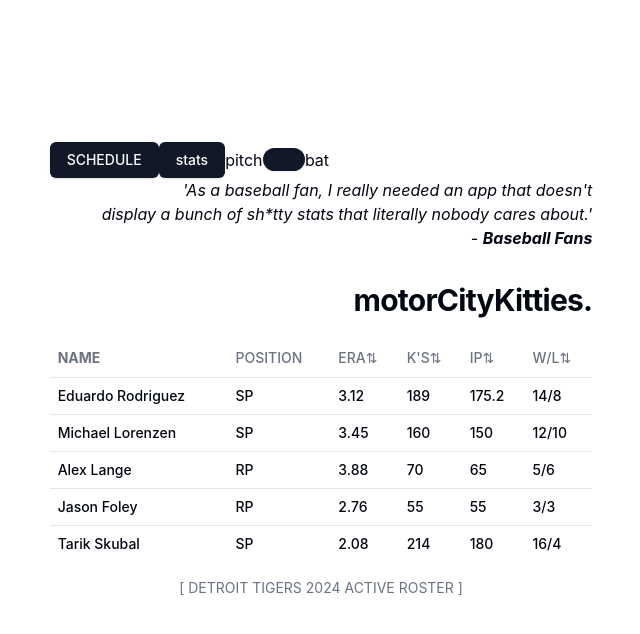
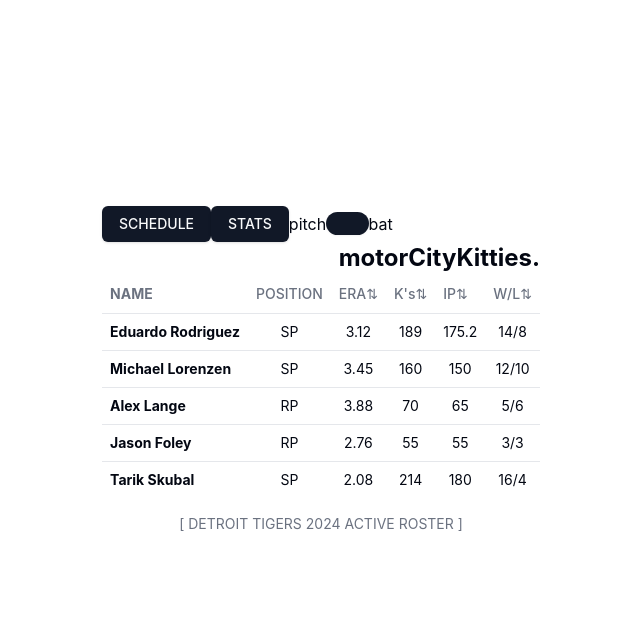
Before and after one commit to robert-phillips33/motorCityKitties, a React (Vite) app: page / in a window 1280 px wide. Shown: the top 634 px of the page, without its empty margins (319-959 px from the left). Built offline with nearby package versions, Linux system fonts and the light colour scheme; the HTML template or start-up script is replaced by a standard one.

Commit message:
Fixed final bug with sorting function from utils.js. holy moly what a day.

```diff
--- a/src/App.jsx
+++ b/src/App.jsx
@@ -1,27 +1,22 @@
 import { useState } from 'react';
 import './App.css';
 import { Routes, Route } from 'react-router-dom';
-import TeamViewMain from './components/TeamViewMain.jsx';
-import ScheduleView from './components/ScheduleView.jsx';
-import Nav from './components/Nav.jsx';
+import TeamViewMain from './components/TeamViewMain';
+import ScheduleView from './components/ScheduleView';
+import Nav from './components/Nav';
 
 function App() {
-  const [pitcherOrHitterView, setPitcherOrHitterView] = useState('P');
+  const [pitcherOrHitterView, setPitcherOrHitterView] = useState('P');  // Only manage pitcher/hitter view state here
+
   return (
-    <>
-      <div>
-        <Nav
-          pitcherOrHitterView={pitcherOrHitterView}
-          setPitcherOrHitterView={setPitcherOrHitterView}
-        />
-        <Routes>
-          <Route path="/" element={<TeamViewMain
-            pitcherOrHitterView={pitcherOrHitterView} />} />
-          <Route path="/schedule" element={<ScheduleView />} />
-        </Routes>
-      </div>
-    </>
-  )
+    <div>
+      <Nav pitcherOrHitterView={pitcherOrHitterView} setPitcherOrHitterView={setPitcherOrHitterView} />
+      <Routes>
+        <Route path="/" element={<TeamViewMain pitcherOrHitterView={pitcherOrHitterView} />} />
+        <Route path="/schedule" element={<ScheduleView />} />
+      </Routes>
+    </div>
+  );
 };
 
-export default App
+export default App;
--- a/src/components/Nav.jsx
+++ b/src/components/Nav.jsx
@@ -8,17 +8,13 @@
 
   return (
     <nav className='flex items-center justify between'>
-      <Button onClick={() => navigate('/schedule')}>
-        SCHEDULE
-      </Button>
-      <Button onClick={() => navigate('/')}>
-        stats
-      </Button>
+      <Button onClick={() => navigate('/schedule')}>SCHEDULE</Button>
+      <Button onClick={() => navigate('/')}>STATS</Button>
 
       <div className="flex items-center">
         <span>pitch</span>
         <Switch
-          onCheckedChange={(checked) => setPitcherOrHitterView(checked ? 'P' : '')}
+          onCheckedChange={(checked) => setPitcherOrHitterView(checked ? 'P' : 'H')}
           checked={pitcherOrHitterView === 'P'}
         />
         <span>bat</span>
--- a/src/components/TeamViewMain.jsx
+++ b/src/components/TeamViewMain.jsx
@@ -1,14 +1,11 @@
-import { useState, useEffect } from "react";
+import { useState } from "react";
 import PropTypes from 'prop-types';
 import mockData from '../assets/mockData.json';
-import {
-  filterAndSortData,  // Consolidated utility function
-} from "@/lib/utils";
+import { filterData, sortData } from "@/lib/utils";
 import {
   Table,
   TableHeader,
   TableBody,
-  TableFooter,
   TableHead,
   TableRow,
   TableCell,
@@ -16,15 +13,12 @@
 } from '@/components/ui/table';
 
 const TeamViewMain = ({ pitcherOrHitterView }) => {
-  const [data, setData] = useState(mockData);
   const [sortedHighToLow, setSortedHighToLow] = useState(false);
   const [sortField, setSortField] = useState(null);
 
-  // Effect to re-filter data whenever pitcherOrHitterView or sortField changes
-  useEffect(() => {
-    const filteredSortedData = filterAndSortData(mockData, pitcherOrHitterView, sortField, sortedHighToLow);
-    setData(filteredSortedData);
-  }, [pitcherOrHitterView, sortField, sortedHighToLow]);
+  const filteredData = filterData(mockData, pitcherOrHitterView);
+
+  const sortedData = sortField ? sortData(filteredData, sortField, sortedHighToLow) : filteredData;
 
   const handleSort = (field) => {
     setSortedHighToLow(!sortedHighToLow);
@@ -33,85 +27,48 @@
 
   return (
     <>
-      <p className="mb-8 pl-8 italic text-right ml-5 font-sm">
-        &apos;As a baseball fan, I really needed an app that doesn&apos;t
-        <br></br> display a bunch of sh*tty stats
-        that literally nobody cares about.&apos; <br></br>
-        - <span className='font-bold'>Baseball Fans</span>
-      </p>
-      <h1 className=" mb-5 scroll-m-20 text-2xl font-bold
-    tracking-tight lg:text-3xl text-right">
-        motorCityKitties.
-      </h1>
+      <h1 className="text-2xl font-bold text-right">motorCityKitties.</h1>
       <Table>
         <TableCaption>[ DETROIT TIGERS 2024 ACTIVE ROSTER ]</TableCaption>
         <TableHeader>
           <TableRow>
-            <TableHead className='w-100px font-bold'>
-              NAME
-            </TableHead>
-            <TableHead className='font-medium text-left'>
-              POSITION
-            </TableHead>
+            <TableHead className="font-bold">NAME</TableHead>
+            <TableHead>POSITION</TableHead>
             {pitcherOrHitterView === 'P' ? (
               <>
-                <TableHead className='font-medium text-left cursor-pointer
-                transition-colors hover:bg-muted/50' onClick={() => handleSort('EarnedRunAverage')}>
-                  ERA⇅
-                </TableHead>
-                <TableHead className='font-medium text-left cursor-pointer
-                transition-colors hover:bg-muted/50' onClick={() => handleSort('PitchingStrikeouts')}>
-                  K&apos;S⇅
-                </TableHead>
-                <TableHead className='font-medium text-left cursor-pointer
-                transition-colors hover:bg-muted/50' onClick={() => handleSort('InningsPitchedDecimal')}>
-                  IP⇅
-                </TableHead>
-                <TableHead className='font-medium text-left cursor-pointer
-                transition-colors hover:bg-muted/50' onClick={() => handleSort('Wins')}>
-                  W/L⇅
-                </TableHead>
+                <TableHead onClick={() => handleSort('EarnedRunAverage')}>ERA⇅</TableHead>
+                <TableHead onClick={() => handleSort('PitchingStrikeouts')}>K&apos;s⇅</TableHead>
+                <TableHead onClick={() => handleSort('InningsPitchedDecimal')}>IP⇅</TableHead>
+                <TableHead onClick={() => handleSort('Wins')}>W/L⇅</TableHead>
               </>
             ) : (
               <>
-                <TableHead className='font-medium text-left cursor-pointer
-                transition-colors hover:bg-muted/50' onClick={() => handleSort('BattingAverage')}>
-                  AVG⇅
-                </TableHead>
-                <TableHead className='font-medium text-left cursor-pointer
-                transition-colors hover:bg-muted/50' onClick={() => handleSort('HomeRuns')}>
-                  HR⇅
-                </TableHead>
-                <TableHead className='font-medium text-left cursor-pointer
-                transition-colors hover:bg-muted/50' onClick={() => handleSort('RunsBattedIn')}>
-                  RBI⇅
-                </TableHead>
-                <TableHead className='font-medium text-left cursor-pointer
-                transition-colors hover:bg-muted/50' onClick={() => handleSort('Hits')}>
-                  HITS⇅
-                </TableHead>
+                <TableHead onClick={() => handleSort('BattingAverage')}>AVG⇅</TableHead>
+                <TableHead onClick={() => handleSort('HomeRuns')}>HR⇅</TableHead>
+                <TableHead onClick={() => handleSort('RunsBattedIn')}>RBI⇅</TableHead>
+                <TableHead onClick={() => handleSort('Hits')}>Hits⇅</TableHead>
               </>
             )}
           </TableRow>
         </TableHeader>
         <TableBody>
-          {data.map((player) => (
+          {sortedData.map((player) => (
             <TableRow key={player.PlayerID}>
-              <TableCell className='font-medium text-left'>{player.Name}</TableCell>
-              <TableCell className='font-medium text-left'>{player.Position}</TableCell>
+              <TableCell className='font-bold text-left'>{player.Name}</TableCell>
+              <TableCell>{player.Position}</TableCell>
               {pitcherOrHitterView === 'P' ? (
                 <>
-                  <TableCell className='font-medium text-left'>{player.EarnedRunAverage}</TableCell>
-                  <TableCell className='font-medium text-left'>{player.PitchingStrikeouts}</TableCell>
-                  <TableCell className='font-medium text-left'>{player.InningsPitchedDecimal}</TableCell>
-                  <TableCell className='font-medium text-left'>{player.Wins}/{player.Losses}</TableCell>
+                  <TableCell>{player.EarnedRunAverage}</TableCell>
+                  <TableCell>{player.PitchingStrikeouts}</TableCell>
+                  <TableCell>{player.InningsPitchedDecimal}</TableCell>
+                  <TableCell>{player.Wins}/{player.Losses}</TableCell>
                 </>
               ) : (
                 <>
-                  <TableCell className='font-medium text-left'>{player.BattingAverage}</TableCell>
-                  <TableCell className='font-medium text-left'>{player.HomeRuns}</TableCell>
-                  <TableCell className='font-medium text-left'>{player.RunsBattedIn}</TableCell>
-                  <TableCell className='font-medium text-left'>{player.Hits}</TableCell>
+                  <TableCell>{player.BattingAverage}</TableCell>
+                  <TableCell>{player.HomeRuns}</TableCell>
+                  <TableCell>{player.RunsBattedIn}</TableCell>
+                  <TableCell>{player.Hits}</TableCell>
                 </>
               )}
             </TableRow>
--- a/src/lib/utils.js
+++ b/src/lib/utils.js
@@ -3,24 +3,20 @@
 
 export function cn(...inputs) {
   return twMerge(clsx(inputs));
-}
+};
 
-export const filterAndSortData = (data, pitcherOrHitterView, field, isAscending) => {
-  // Step 1: Filter data based on pitcher or hitter view
-  const filteredData = data.filter((player) => {
+export const filterData = (data, pitcherOrHitterView) => {
+  return data.filter((player) => {
     return pitcherOrHitterView === 'P' ? player.PositionCategory === 'P' : player.PositionCategory !== 'P';
   });
+};
 
-  // Step 2: Sort the data if a field is provided
-  if (field) {
-    filteredData.sort((a, b) => {
+export const sortData = (data, field, isAscending) => {
+  return data.sort((a, b) => {
     if (isAscending) {
       return a[field] > b[field] ? 1 : -1;
     } else {
       return a[field] < b[field] ? 1 : -1;
     }
   });
-  }
-
-  return filteredData;
 };
```
Lines whose indentation alone changed are shown as unchanged.
